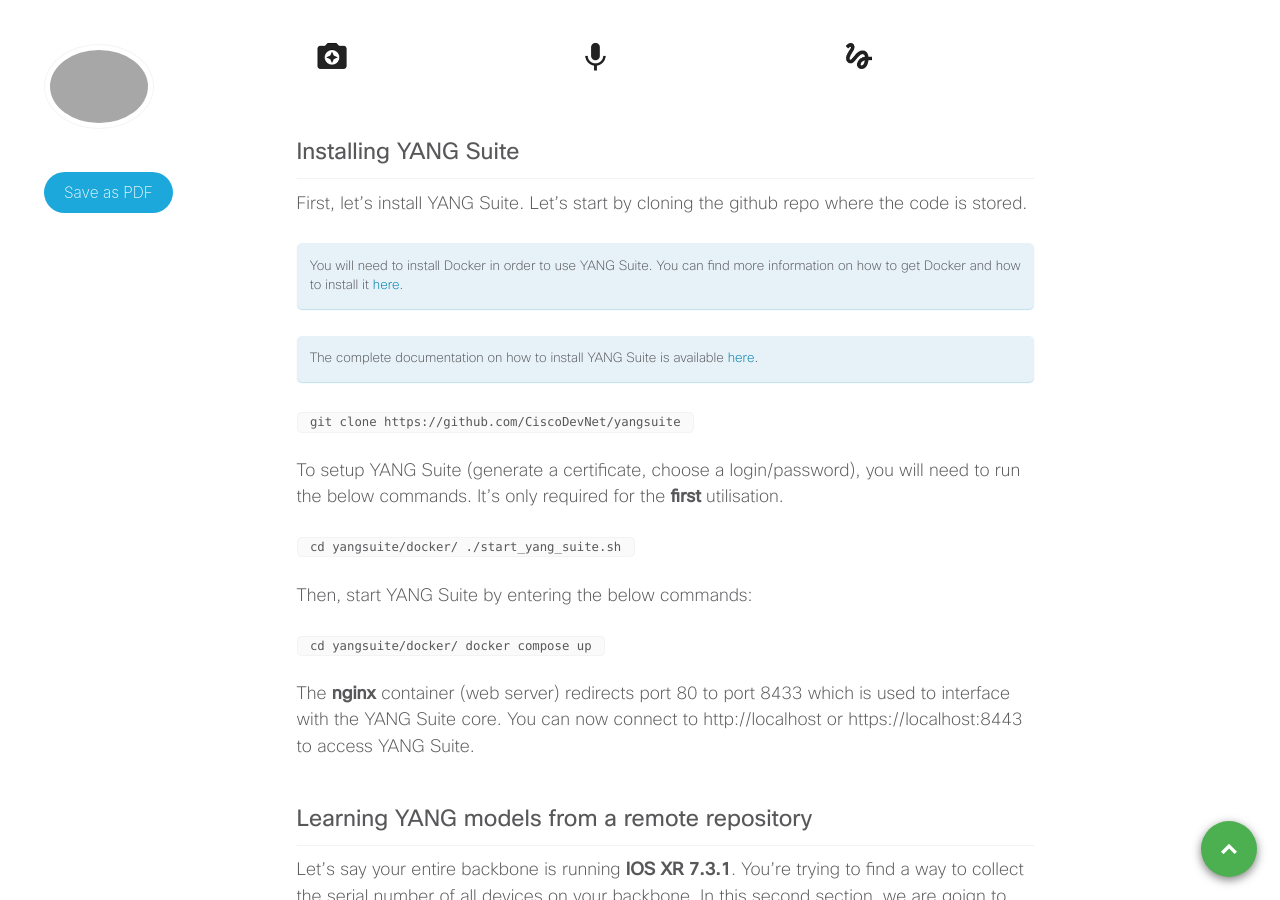
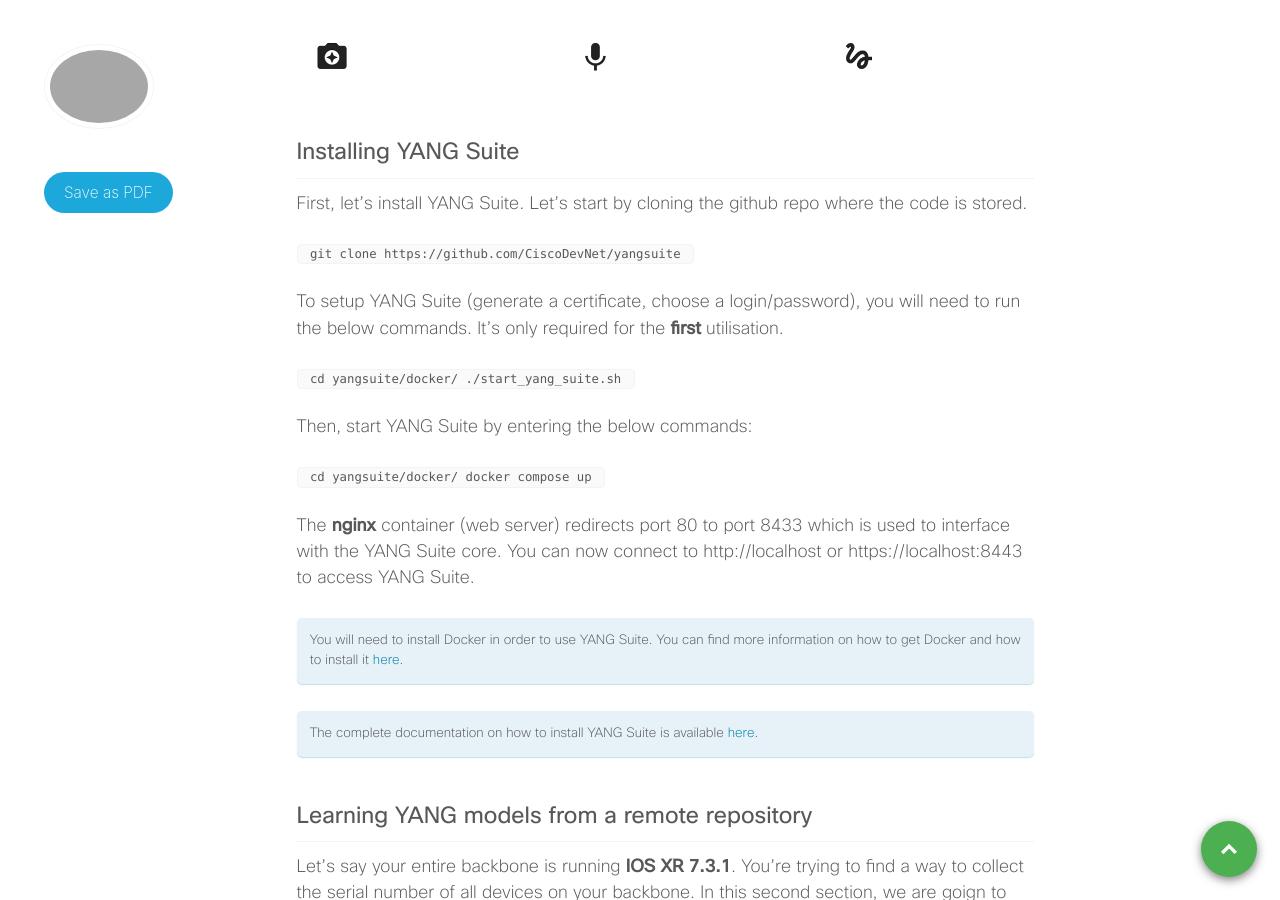
Before and after one commit to xrdocs/programmability, a Jekyll site: the page built from _tutorials/do-you-speak-yang.md, in a window 1280 px wide and 900 px high, scrolled down 807 px. Built offline with Jekyll 4.4.1, drawn with Linux system fonts in a browser that asks for light colours; comment, search, counter and statistics services are not loaded.

```diff
--- a/_tutorials/do-you-speak-yang.md
+++ b/_tutorials/do-you-speak-yang.md
@@ -27,12 +27,6 @@ YANG Suite provides network operators with a common tool to interact with Cisco
 
 First, let's install YANG Suite. Let's start by cloning the github repo where the code is stored.
 
-You will need to install Docker in order to use YANG Suite. You can find more information on how to get Docker and how to install it [here](https://docs.docker.com/get-docker/).
-{: .notice--info}
-
-The complete documentation on how to install YANG Suite is available [here](https://github.com/CiscoDevNet/yangsuite).
-{: .notice--info}
-
 <code>
 git clone https://github.com/CiscoDevNet/yangsuite
 </code>
@@ -52,6 +46,12 @@ docker compose up
 <code>
 
 The **nginx** container (web server) redirects port 80 to port 8433 which is used to interface with the YANG Suite core. You can now connect to http://localhost or https://localhost:8443 to access YANG Suite.
+
+You will need to install Docker in order to use YANG Suite. You can find more information on how to get Docker and how to install it [here](https://docs.docker.com/get-docker/).
+{: .notice--info}
+
+The complete documentation on how to install YANG Suite is available [here](https://github.com/CiscoDevNet/yangsuite).
+{: .notice--info}
 
 # Learning YANG models from a remote repository
 
```
